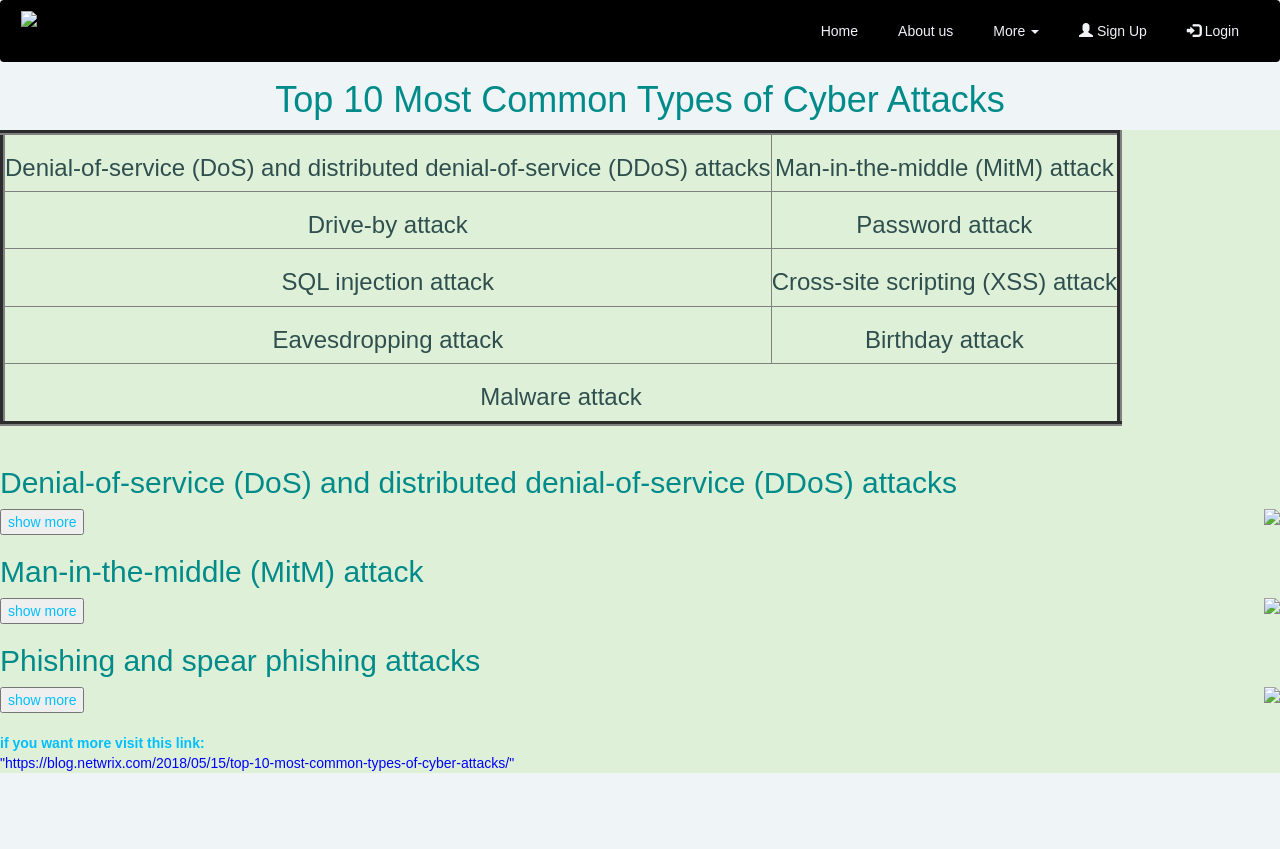
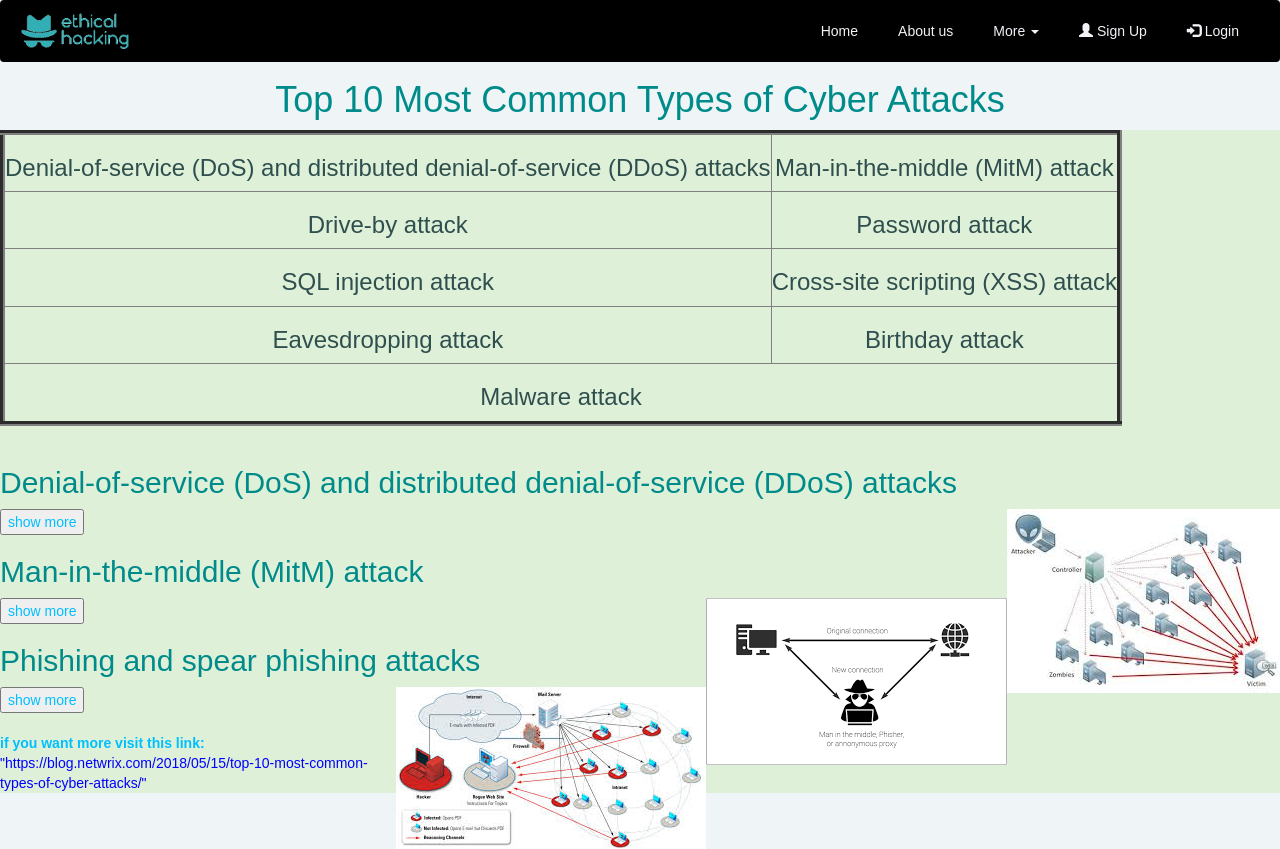
Before and after one commit to EmanMohammedAbdElmoneim/pro, a plain HTML site: page types of attacks.html in a window 1280 px wide. Before the commit the page ends 800 px from the top, so only its background shows below. Drawn offline with nearby package versions, Linux system fonts and the light colour scheme.

Commit message:
Update types of attacks.html

```diff
--- a/types of attacks.html
+++ b/types of attacks.html
@@ -36,10 +36,10 @@
 </head>
 <body>
 <header class="navbar">
-            <img class="logo" src="images/logo.png">
+            <img class="logo" src="logo.png">
             <nav id="toggle">
                 <ul>
-                    <li ><a href="home.html">Home</a></li>
+                    <li ><a href="index.html">Home</a></li>
                     <li><a href="aboutUs.html">About us</a></li>
                     <li ><a onclick="menu()" id="ai" class="aii">More <span class="caret"></span></a>
                     </li>
@@ -95,17 +95,17 @@
 </table>
 <br>
 <h2> Denial-of-service (DoS) and distributed denial-of-service (DDoS) attacks</h2>
-<img  src="images/download.jpg"  style="float: right;">
+<img  src="download.jpg"  style="float: right;">
 <p id="demo" style="font-size: 20px;"></p>
 
 <button type="button" onclick="myFunction()">show more</button>
 <h2>Man-in-the-middle (MitM) attack</h2>
-<img  src="images/dl.png" style="float: right;">
+<img  src="dl.png" style="float: right;">
 <p id="dem" style="font-size: 20px;"></p>
 
 <button type="button" onclick="myFunction2()">show more</button>
         <h2>Phishing and spear phishing attacks</h2>
-        <img src="images/images.jpg" style="float: right;" >
+        <img src="images.jpg" style="float: right;" >
 <p id="de" style="font-size: 20px;"></p>
 
 <button type="button" onclick="myFunction3()">show more</button>
```
